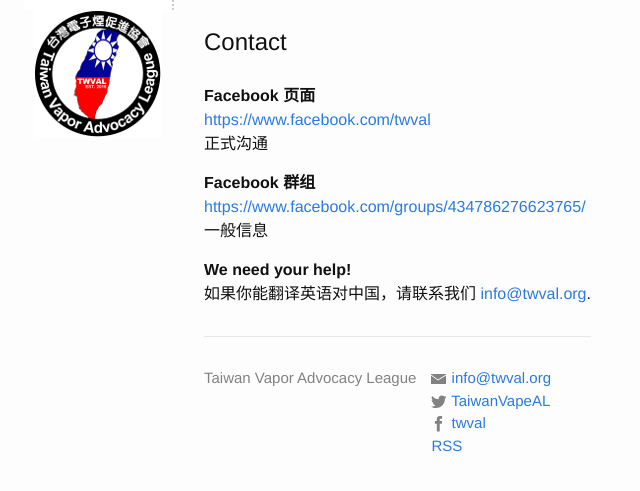
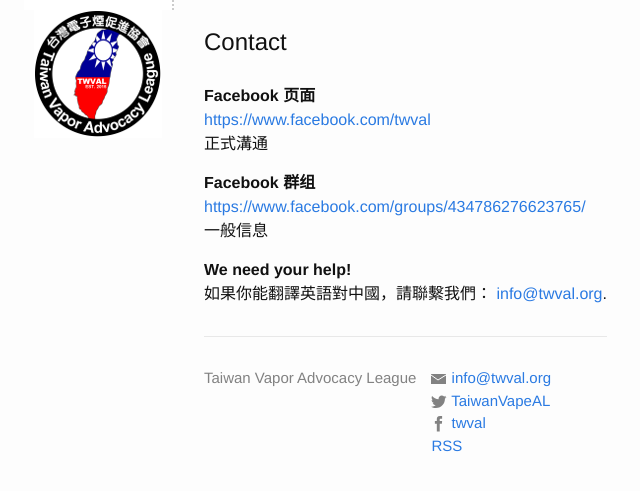
Before and after one commit to mose/twval-octopress, a Jekyll site: the page built from contact.md, in a window 1280 px wide. Shown: the top 491 px of the page, without its empty margins (276-916 px from the left). Built offline with Jekyll 4.4.1, drawn with Linux system fonts in a browser that asks for light colours.

Commit message:
traditional please

```diff
--- a/contact.md
+++ b/contact.md
@@ -7,14 +7,14 @@
 ---
 #### Facebook 页面
 <https://www.facebook.com/twval>
-正式沟通
+正式溝通
 
 #### Facebook 群组
 <https://www.facebook.com/groups/434786276623765/>
 一般信息
 
 #### We need your help!
-如果你能翻译英语对中国，请联系我们 [info@twval.org][1].
+如果你能翻譯英語對中國，請聯繫我們： [info@twval.org][1].
 
 
 [1]: mailto:info@twval.org
```
